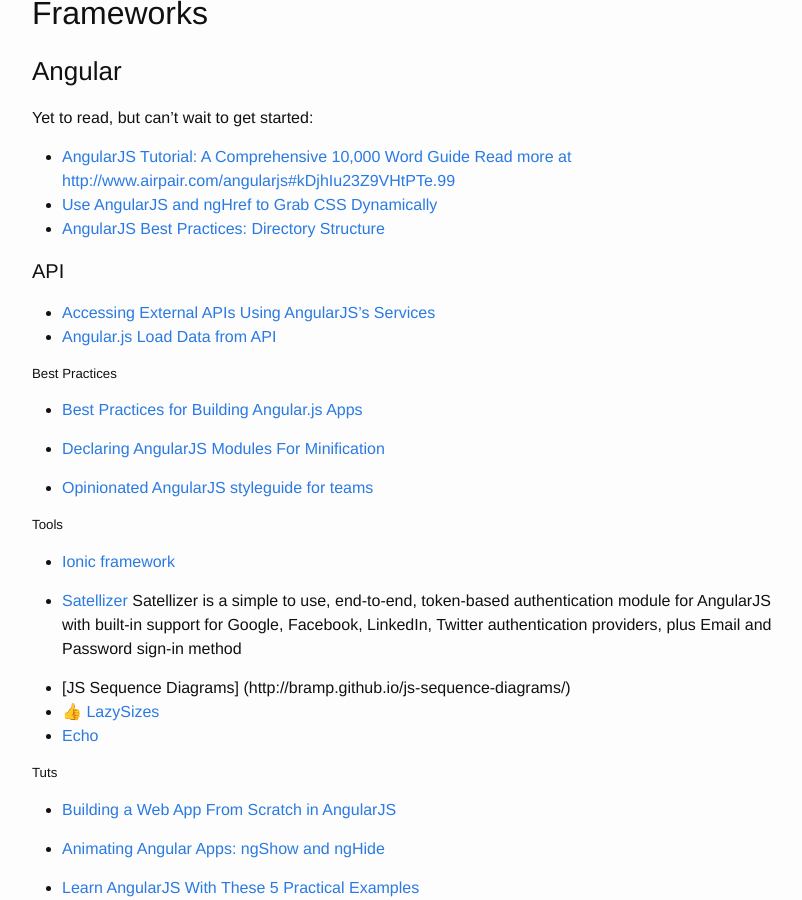
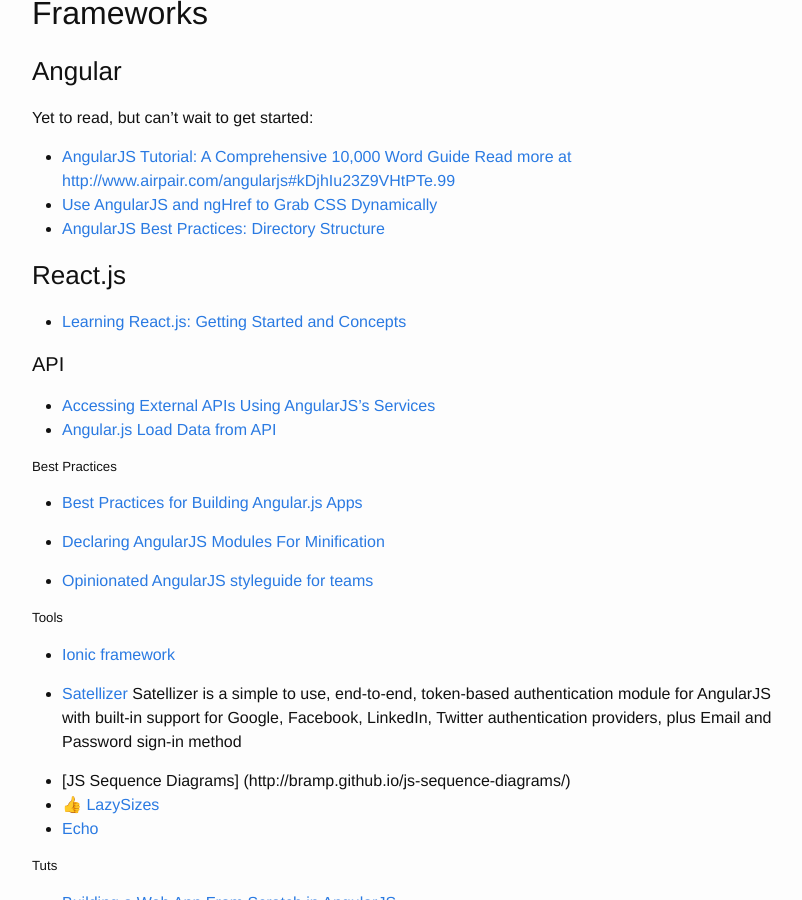
Before and after one commit to brownerd/brownerd.github.io, a Jekyll site: the page built from _posts/2014-10-06-reading-list-2014.md, in a window 1280 px wide and 900 px high, scrolled down 13540 px. Shown: the whole window, without its empty margins (238-1040 px from the left). Built offline with Jekyll 4.4.1, drawn with Linux system fonts in a browser that asks for light colours; emoji names are drawn with the system emoji font.

Commit message:
add react.js info

```diff
--- a/_posts/2014-10-06-reading-list-2014.md
+++ b/_posts/2014-10-06-reading-list-2014.md
@@ -668,6 +668,10 @@ Read more at http://www.airpair.com/angularjs#kDjhIu23Z9VHtPTe.99](http://www.ai
 - [Use AngularJS and ngHref to Grab CSS Dynamically](http://scotch.io/tutorials/javascript/use-angularjs-and-nghref-to-grab-css-dynamically)
 - [AngularJS Best Practices: Directory Structure](http://scotch.io/tutorials/javascript/angularjs-best-practices-directory-structure)
 
+
+### React.js
+
+- [Learning React.js: Getting Started and Concepts](http://scotch.io/tutorials/javascript/learning-react-getting-started-and-concepts)
 
 #### API
 - [Accessing External APIs Using AngularJS's Services](http://code.tutsplus.com/tutorials/accessing-external-apis-using-angularjss-services--cms-21884)
```
